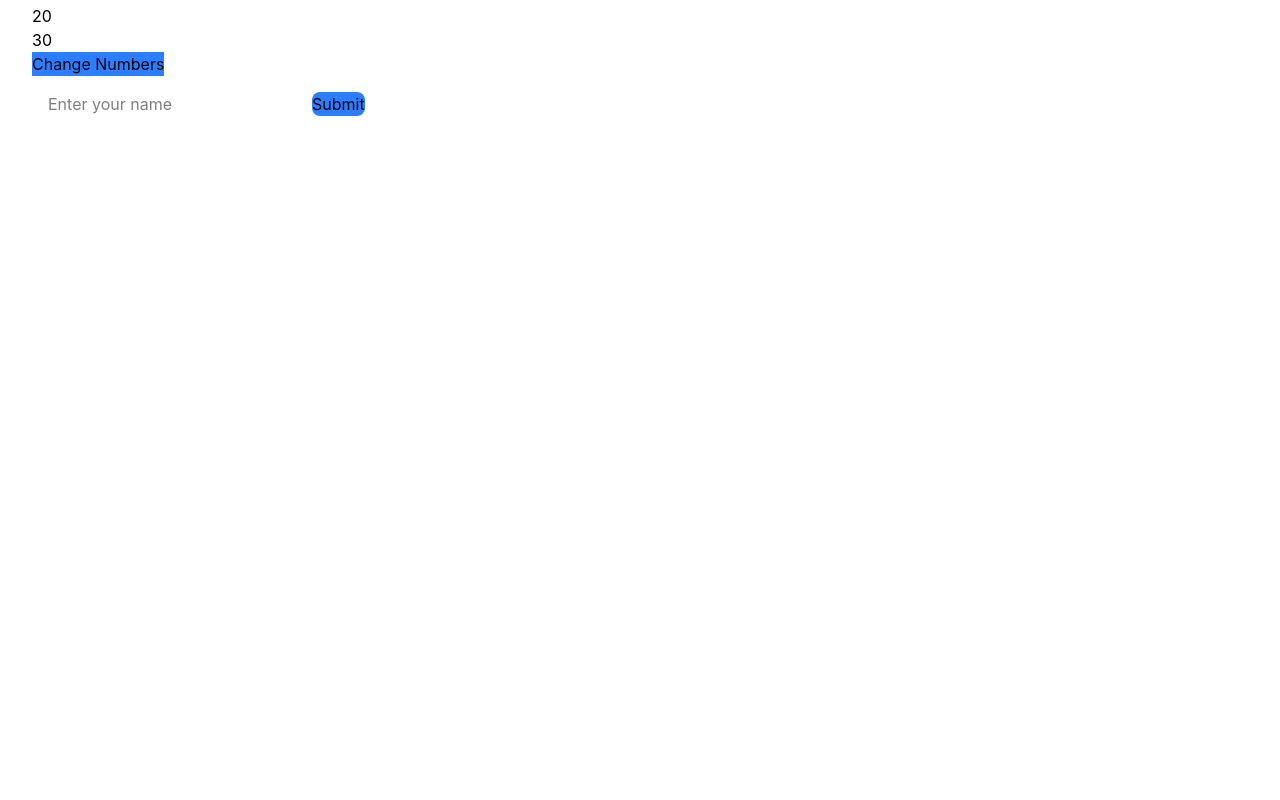
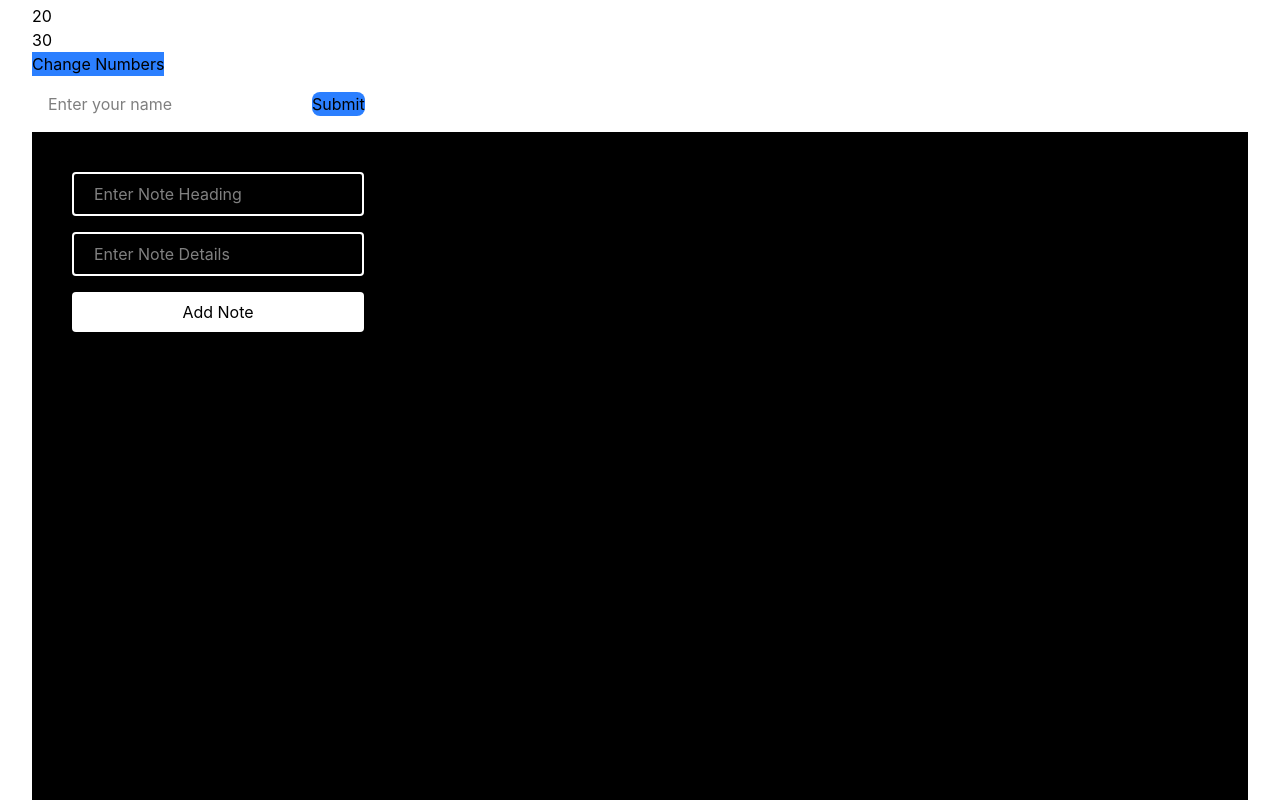
Before and after one commit to Aina483/ReactJS, a React (Vite) app: page / in a window 1280 px wide. Shown: the part 920-1720 px from the top of the page. Before the commit the page ends 1084 px from the top, so only its background shows below. Built offline with nearby package versions, Linux system fonts and the light colour scheme; the HTML template or start-up script is replaced by a standard one.

Commit message:
Notes app

```diff
--- a/src/App.jsx
+++ b/src/App.jsx
@@ -4,6 +4,7 @@ import Parent from './components/Parent'
 import ProfileCard from './components/ProfileCard'
 import Resume from './components/Resume'
 import Form from './components/Form'
+import Notes from './components/Notes'
 
 const App = () => {
   // The props passed can be anything - be it array , object, string, number, boolean or a function for that matter.
@@ -56,6 +57,8 @@ const App = () => {
 
       <Form/>
 
+      <Notes/>
+
 
   </div>
   )
--- /dev/null
+++ b/src/components/Notes.jsx
@@ -0,0 +1,61 @@
+import React, { useState } from 'react'
+
+const Notes = () => {
+
+    const [formData, setFormData] = useState({
+        note:"",
+        details:""
+    })
+    let newFormData = {...formData}
+
+    const handleChange = (e)=>{
+        const {name, value} = e.target
+
+        console.log(newFormData)
+        setFormData(newFormData => ({
+            ...newFormData,
+            [name]:value
+        }))
+
+    }
+
+
+
+    const handleSubmit = (e)=>{
+        e.preventDefault()
+        console.log("submitting form data",newFormData)
+        setFormData({
+            note:'',
+            details:''
+        })
+    }
+
+
+  return (
+    <div className='h-screen bg-black text-white'>
+        <form className='flex justify-between items-start p-10' onSubmit={handleSubmit}>
+            <div className='flex gap-4 items-start flex-col'>
+                <input
+                name='note'
+                type='text'
+                placeholder='Enter Note Heading'
+                value={formData.note}
+                onChange={handleChange}
+                className='px-5 py-2 border-2 outline-none rounded text-white'
+                />
+                <input
+                name='details'
+                type='text'
+                placeholder='Enter Note Details'
+                value={formData.details}
+                onChange={handleChange}
+                className='px-5 py-2 border-2 outline-none rounded text-white'/>
+                <button className='rounded bg-white text-black outline-none px-5 py-2 w-full'>Add Note</button>
+            </div>
+        </form>
+
+    </div>
+  )
+}
+
+export default Notes
```
